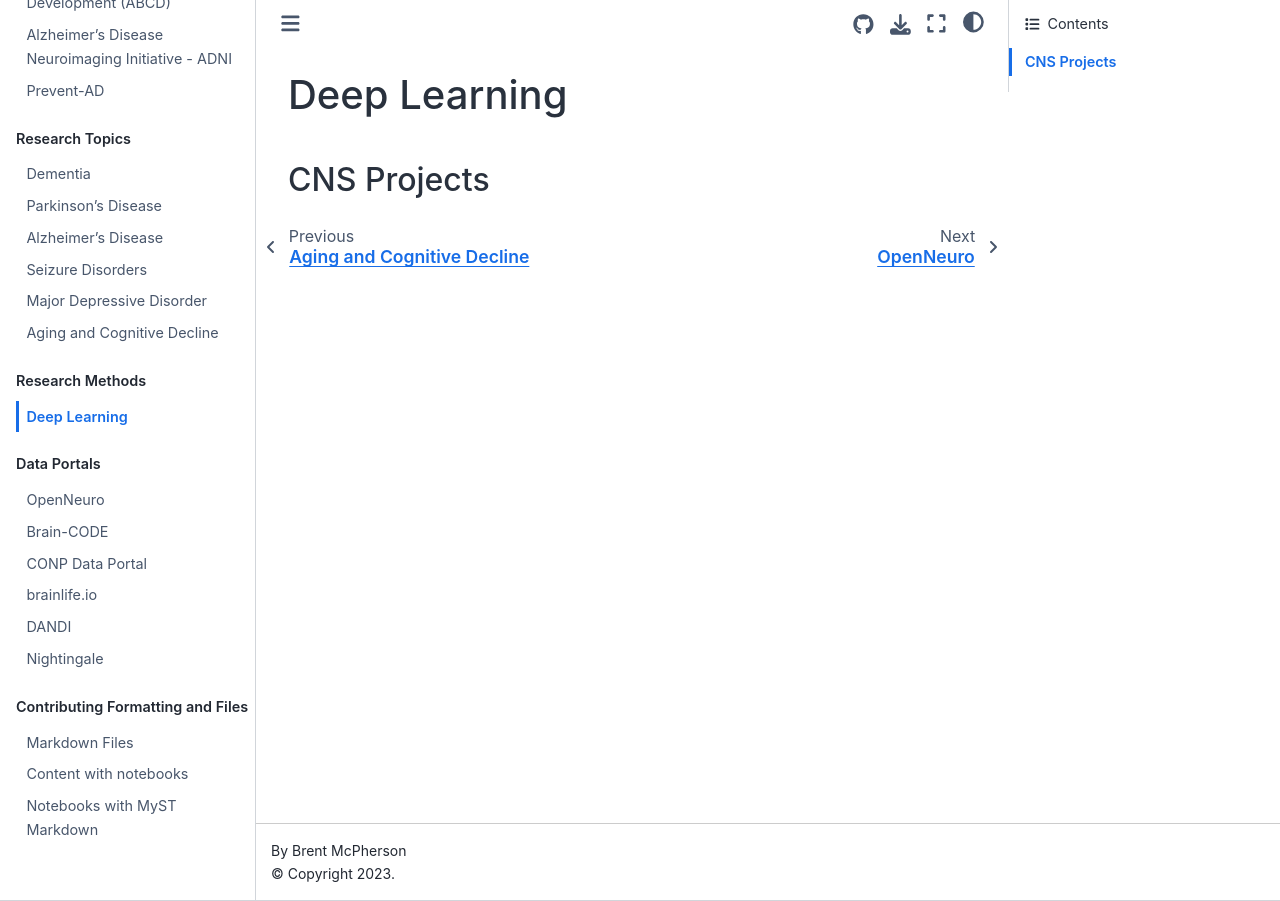
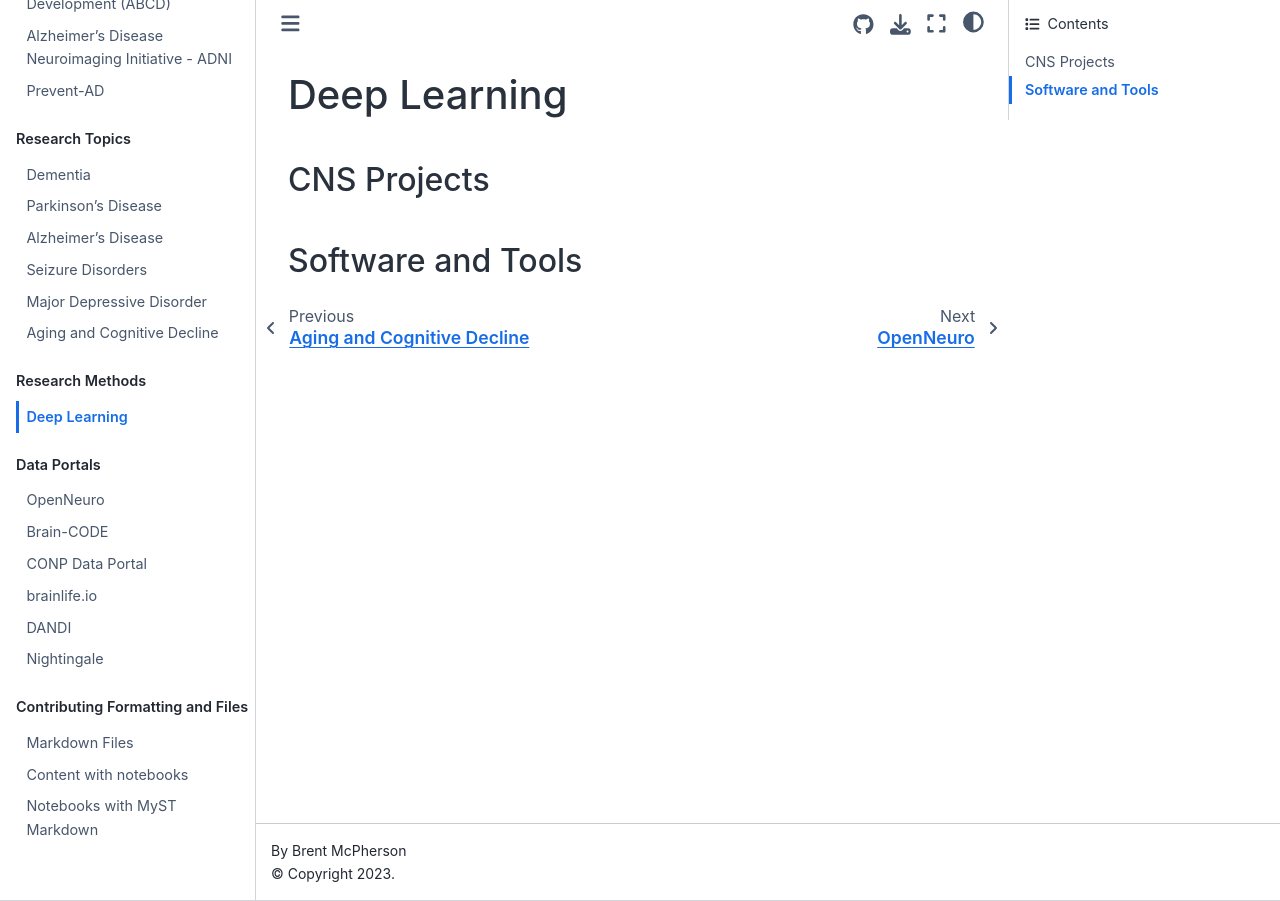
Before and after one commit to nbahador/neuroanalytics-datasets, a Jupyter Book: the page built from deep-learning.md, in a window 1280 px wide. Built offline with Jupyter Book 1.0.4 settings and Sphinx 7.4.7 and the Sphinx Book theme 1.1.4, drawn with Linux system fonts in a browser that asks for light colours.

```diff
--- a/_config.yml
+++ b/_config.yml
@@ -3,7 +3,7 @@
 
 title: Canadian Neuroanalytics Data Resources
 author: Brent McPherson
-logo: logo.png
+logo: banner_crop.png
 
 # Force re-execution of notebooks on each build.
 # See https://jupyterbook.org/content/execute.html
--- a/deep-learning.md
+++ b/deep-learning.md
@@ -1,3 +1,5 @@
 # Deep Learning
 
 ## CNS Projects
+
+## Software and Tools
```
Also changed, not shown: banner_crop.png (added), logo.png (deleted).
